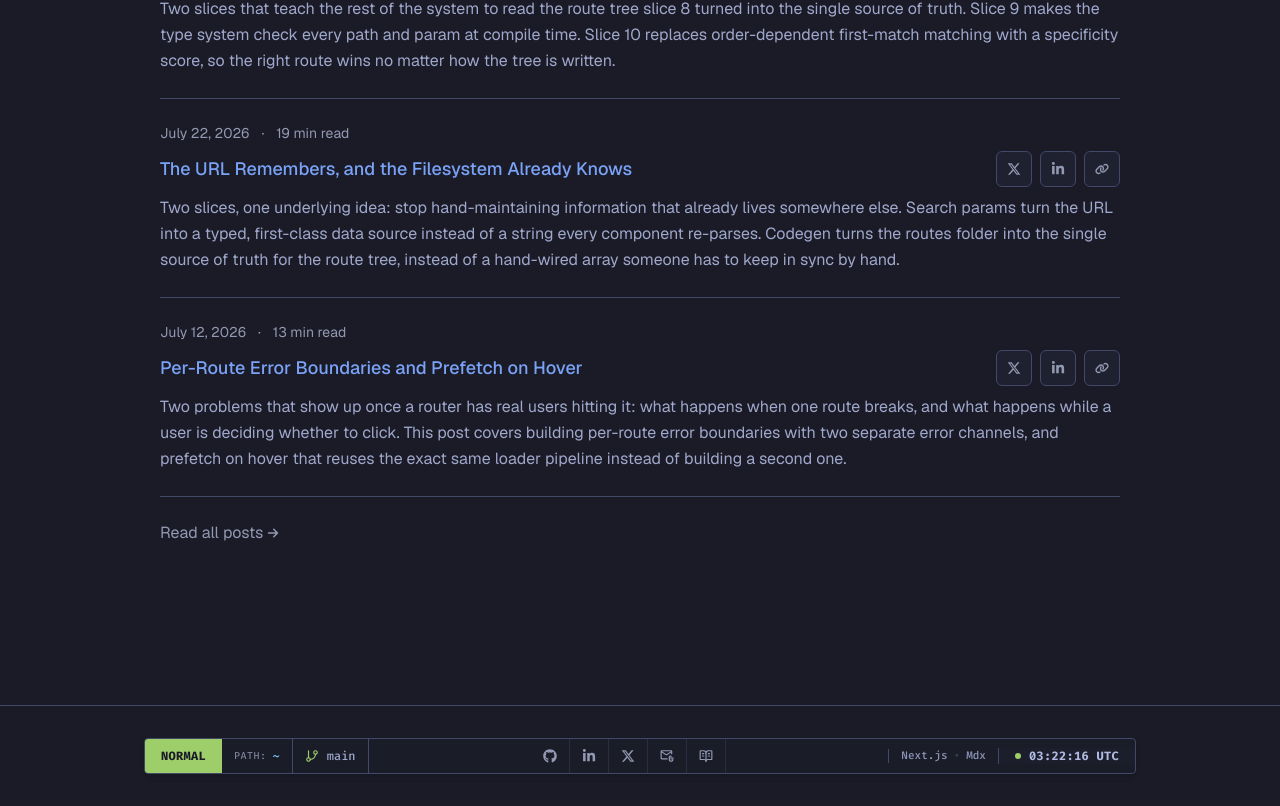
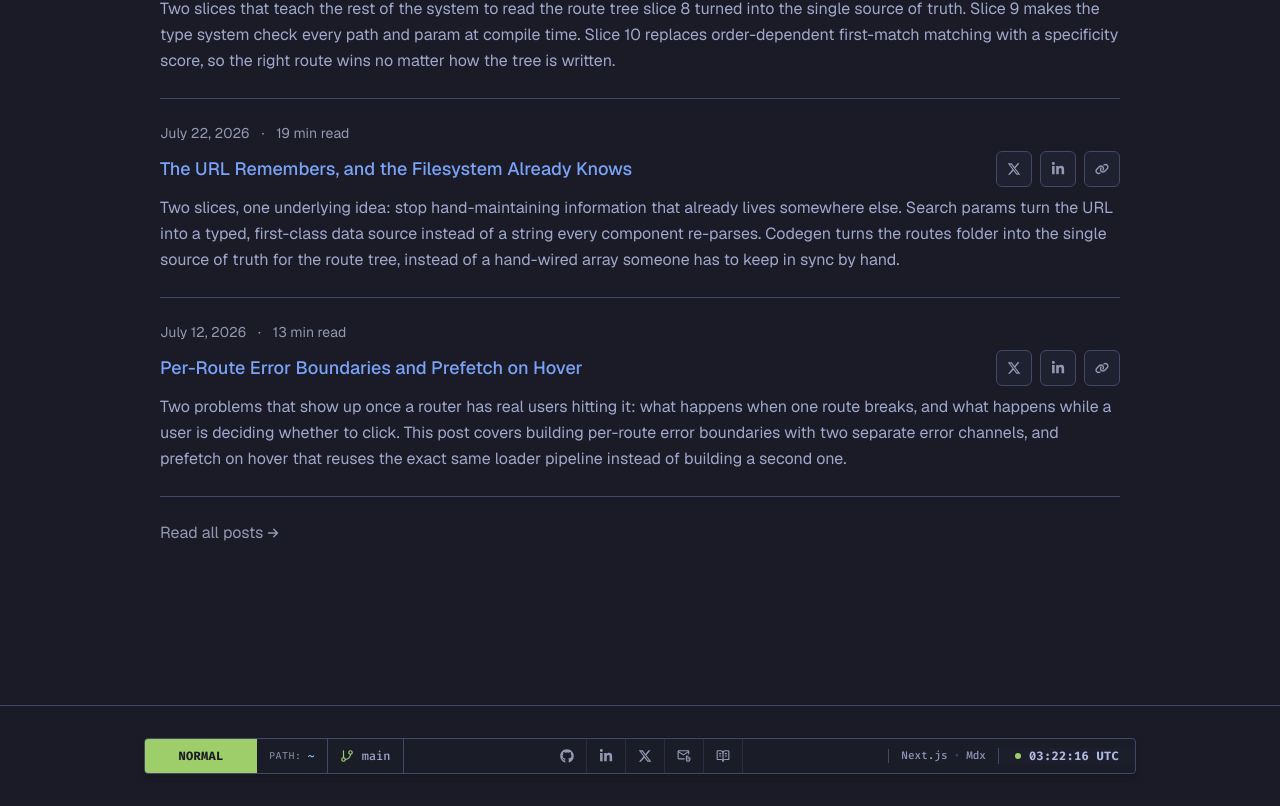
Before and after one commit to atharvdange618/Portfolio, a Next.js app in the folder v3-portfolio/: page / in a window 1280 px wide. Shown: the part 3519-4325 px from the top of the page. Built offline with nearby package versions, Linux system fonts and the light colour scheme.

Commit message:
fix(footer): give mode badge a fixed width to stop icon shift
The badge resized with each label, from BLOG to LINKEDIN, which moved
every icon to its right on hover.

```diff
--- a/v3-portfolio/components/Footer.tsx
+++ b/v3-portfolio/components/Footer.tsx
@@ -100,7 +100,7 @@ export function Footer() {
         <div className="w-full bg-surface/10 border border-border flex flex-col md:flex-row md:h-9 text-xs select-none overflow-hidden rounded-sm shadow-md divide-y md:divide-y-0 divide-border">
           <div className="flex items-stretch justify-between md:justify-start h-9 md:h-full bg-surface/5 md:bg-transparent">
             <div
-              className={`px-4 flex items-center font-black tracking-wide transition-colors duration-150 uppercase ${modeColors[mode]}`}
+              className={`w-28 shrink-0 px-4 flex items-center justify-center font-black tracking-wide transition-colors duration-150 uppercase ${modeColors[mode]}`}
             >
               {mode}
             </div>
```
